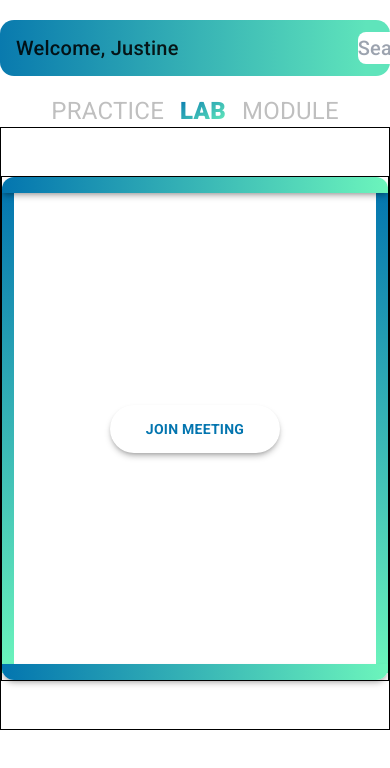
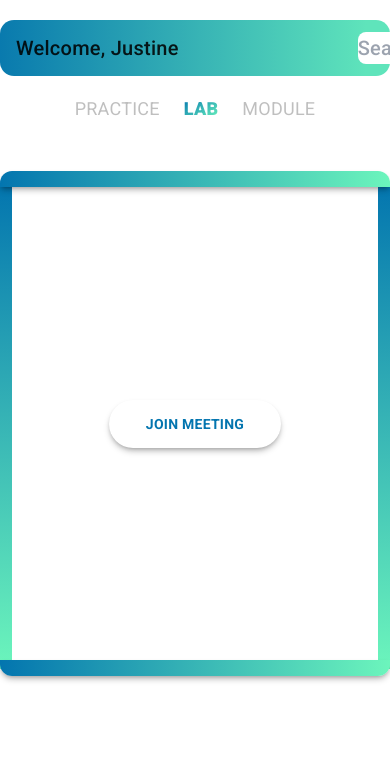
Before and after one commit to JCBEA/speechLab, an Angular app: page /lab in a window 390 px wide. Shown: the top 768 px of the page. Built offline with nearby package versions, Linux system fonts and the light colour scheme.

Commit message:
responsive the text in the nav links

```diff
--- a/src/app/app.component.html
+++ b/src/app/app.component.html
@@ -8,18 +8,18 @@
     </mat-toolbar>
   </div>
     <nav>
-        <ul class='flex items-center justify-center gap-x-4'>
+        <ul class='flex items-center justify-center lg:gap-x-4 gap-x-6'>
             <li>
-                <a routerLink="practice" routerLinkActive="font-extrabold bg-gradient-to-br from-primary to-secondary text-transparent bg-clip-text"
-                class="text-2xl text-black/25">PRACTICE</a>
+                <a routerLink="practice" routerLinkActive=" font-extrabold bg-gradient-to-br from-primary to-secondary text-transparent bg-clip-text"
+                class="text-lg lg:text-2xl text-black/25 sm:text-xl">PRACTICE</a>
             </li>
             <li>
                 <a routerLink="lab" routerLinkActive="font-extrabold bg-gradient-to-br from-primary to-secondary text-transparent bg-clip-text"
-                class="text-2xl text-black/25">LAB</a>
+                class="text-lg lg:text-2xl text-black/25 sm:text-xl">LAB</a>
             </li>
             <li>
                 <a routerLink="module" routerLinkActive="font-extrabold bg-gradient-to-br from-primary to-secondary text-transparent bg-clip-text"
-                class="text-2xl text-black/25">MODULE</a>
+                class="text-lg lg:text-2xl text-black/25 sm:text-xl">MODULE</a>
             </li>
         </ul>
     </nav>
--- a/src/app/students/lab/lab-container/lab-container.component.html
+++ b/src/app/students/lab/lab-container/lab-container.component.html
@@ -1,6 +1,6 @@
 <div class='container mx-auto font-roboto'>
 
-    <div class='flex justify-center py-12 border border-black'>
+    <div class='flex justify-center py-12 '>
         <div class='flex-1'>
             <app-lab-laptop (valueChanged)="handleValueChanged($event)"></app-lab-laptop>
         </div>
--- a/src/app/students/lab/lab-laptop/lab-laptop.component.html
+++ b/src/app/students/lab/lab-laptop/lab-laptop.component.html
@@ -1,4 +1,4 @@
-<div class='mx-auto lg:max-w-[826px] h-[505px] border border-black relative flex justify-center items-center'>
+<div class='mx-auto lg:max-w-[826px] h-[505px]  relative flex justify-center items-center'>
     <div class='absolute md:w-[96.2%] w-full h-4 md:h-6 bg-gradient-to-r from-primary to-secondary z-20 rounded-tr-xl rounded-tl-xl top-0 shadow-md shadow-black/25'></div>
     <div class='absolute bottom-0 z-10 md:w-6 w-3 h-[96.2%] top-3 bg-gradient-to-b from-primary to-secondary lg:left-4 md:left-4 left-0'></div>
       <button (click)="toggleValue()" class='lg:text-25px font-semibold text-primary leading-7 w-[43.9%] rounded-[30px]  text-sm lg:h-16 h-12 sm:text-lg shadow-md shadow-black/25 '>JOIN MEETING</button>
```
